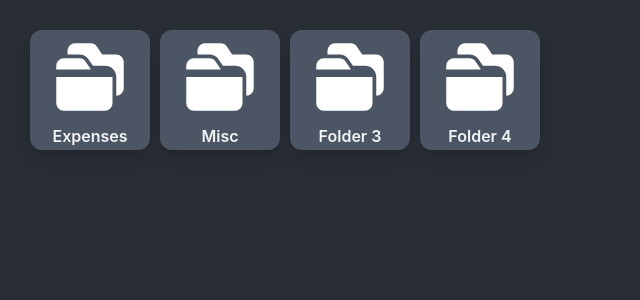
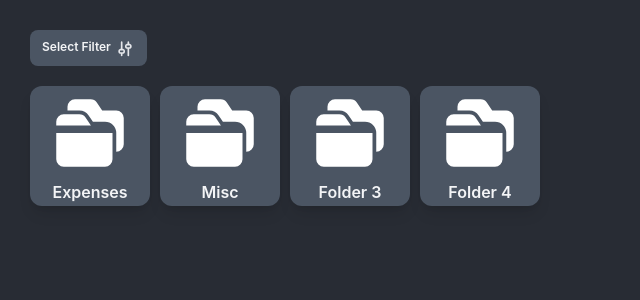
Before and after one commit to Braulin96/Folder_task, a React (Create React App) app: page / in a window 1280 px wide. Shown: the top 300 px of the page, without its empty margins (0-640 px from the left). Built offline with nearby package versions, Linux system fonts and the light colour scheme.

Commit message:
created the filter component to allow filter the files by name or date

```diff
--- /dev/null
+++ b/src/components/Filter/Filter.tsx
@@ -0,0 +1,48 @@
+import { useState } from "react";
+import FilterImage from "../../assets/icons/filter.svg";
+
+type Props = {
+  filters: string[];
+  selectedFilter?: string | null;
+  setSelectedFilter: (filter: string) => void;
+};
+
+const Filter = ({ filters, selectedFilter, setSelectedFilter }: Props) => {
+  const [isOpen, setIsOpen] = useState(false);
+
+  const handleOpenFilter = () => {
+    setIsOpen(!isOpen);
+  };
+
+  const handleSelectedFilter = (filter: string) => {
+    setSelectedFilter(filter);
+    setIsOpen(false);
+  };
+
+  return (
+    <section className="relative">
+      <button
+        onClick={handleOpenFilter}
+        className=" bg-gray-600 rounded-[8px] flex px-[12px] py-[8px] gap-x-[4px] hover:bg-gray-500 transition-all duration-500">
+        <p className="text-[12px] text-gray-100 font-semibold">
+          {selectedFilter || "Select Filter"}
+        </p>
+        <img src={FilterImage} alt="filter" className="rotate-90 size-[20px]" />
+      </button>
+      {isOpen && (
+        <ul className="mt-[8px] bg-gray-500 rounded-[8px] shadow-lg p-[8px] flex flex-col gap-y-[4px] absolute z-10 w-full">
+          {filters?.map((filter, index) => (
+            <li
+              key={index}
+              onClick={() => handleSelectedFilter(filter)}
+              className="text-gray-200 text-[14px] hover:underline cursor-pointer font-semibold">
+              {filter}
+            </li>
+          ))}
+        </ul>
+      )}
+    </section>
+  );
+};
+
+export default Filter;
--- a/src/components/FolderBlock/FolderBlock.tsx
+++ b/src/components/FolderBlock/FolderBlock.tsx
@@ -2,14 +2,18 @@ import { useState } from "react";
 
 import Files from "../Files/Files";
 import Folder from "../Folder/Folder";
+import Filter from "../Filter/Filter";
 
 import { MOCK_FOLDER_DATA } from "../../data/folderData";
+import { FILTER_OPTIONS } from "../../data/filterOptions";
 
 const FolderBlock = () => {
   const [isOpen, setIsOpen] = useState(false);
   const [selectedFolderIndex, setSelectedFolderIndex] = useState<number | null>(
     null
   );
+
+  const [selectedFilter, setSelectedFilter] = useState<string | null>(null);
 
   const handleOpenFolder = (index: number) => {
     setSelectedFolderIndex(index);
@@ -21,14 +25,22 @@ const FolderBlock = () => {
     setSelectedFolderIndex(null);
   };
 
+  console.log("selectedFilter:", selectedFilter);
+
   const folderData = MOCK_FOLDER_DATA;
 
   return (
     <div>
       {!isOpen ? (
-        <section
-          aria-label="folders section"
-          className="p-[30px] flex flex-wrap gap-[10px]">
+        <section aria-label="folders section" className="p-[30px] ">
+          <div aria-label="filter section" className="mb-[20px] w-fit">
+            <Filter
+              filters={FILTER_OPTIONS}
+              selectedFilter={selectedFilter}
+              setSelectedFilter={setSelectedFilter}
+            />
+          </div>
+          <div className="flex flex-wrap gap-[10px]">
             {folderData.map((folder, index) => (
               <Folder
                 key={index}
@@ -36,6 +48,7 @@ const FolderBlock = () => {
                 onClick={() => handleOpenFolder(index)}
               />
             ))}
+          </div>
         </section>
       ) : (
         <section
--- /dev/null
+++ b/src/data/filterOptions.ts
@@ -0,0 +1 @@
+export const FILTER_OPTIONS = ['name', 'date']
```
Also changed, not shown: src/assets/icons/filter.svg (added). Lines whose indentation alone changed are shown as unchanged.
